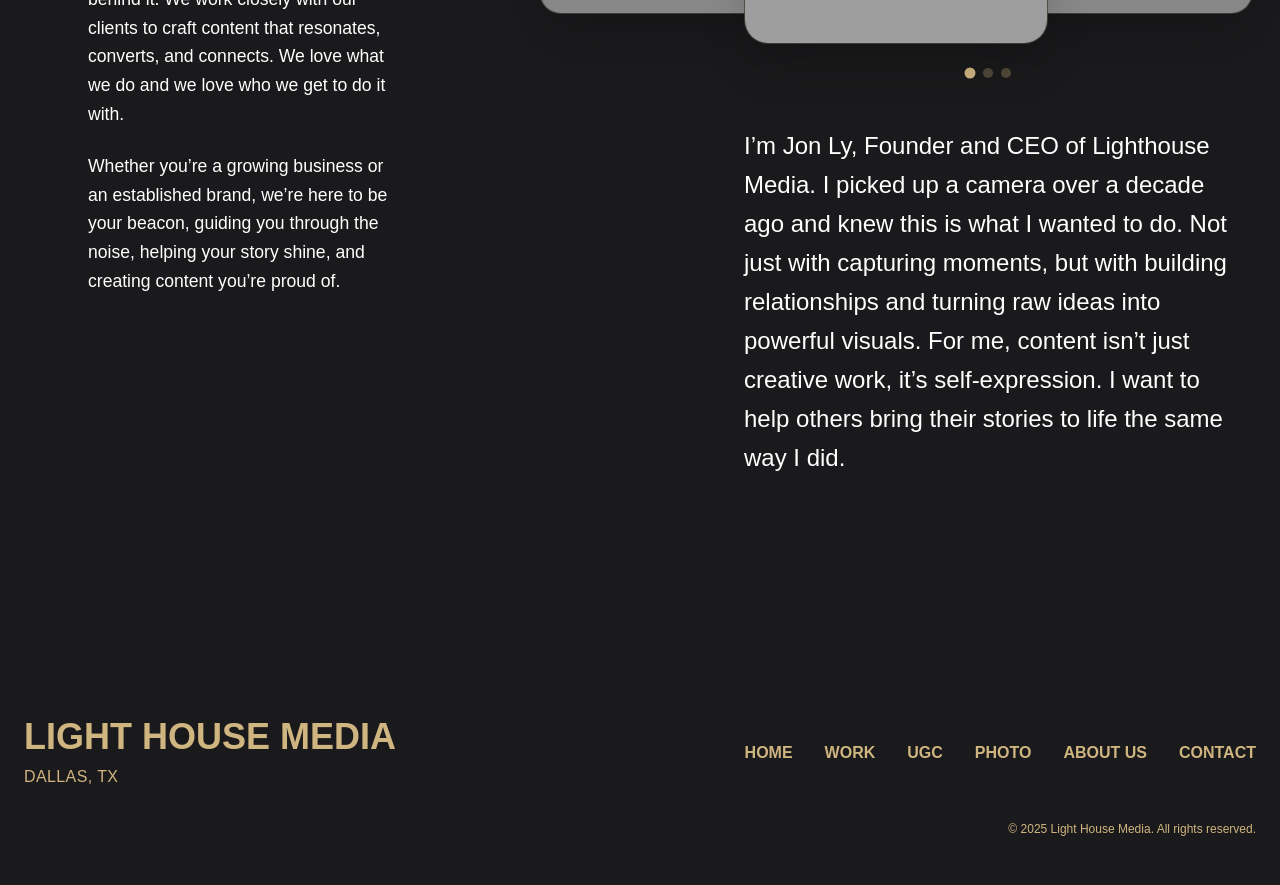
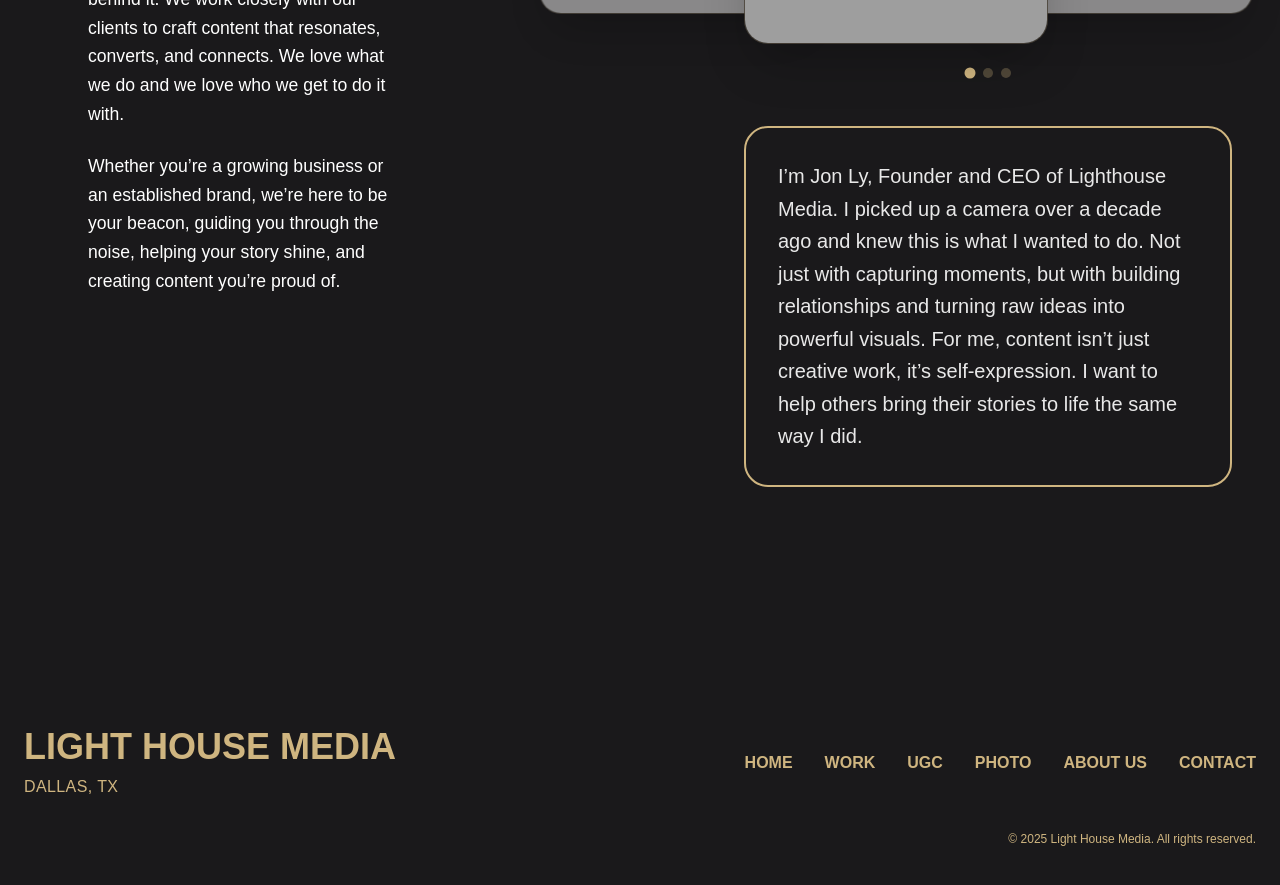
Before and after one commit to lighthousemediateam/lhmsite, a Next.js app: page /about in a window 1280 px wide. Shown: the part 2320-3205 px from the top of the page. Built offline with nearby package versions, Linux system fonts and the light colour scheme; grey boxes are pictures that could not be loaded; a web font is replaced by a local one.

Commit message:
added adam bio

```diff
--- a/components/TeamSpotlight.tsx
+++ b/components/TeamSpotlight.tsx
@@ -14,7 +14,7 @@ const team = [
     name: 'Adam Haisler',
     role: 'Business Operations Manager',
     image: 'https://lhmcollective.b-cdn.net/Team%20Spotlight/Adam%20Site%20Edit.jpg',
-    bio: 'Adam oversees operations, finances, and partner coordination to keep projects running smoothly.',
+    bio: 'I’m Adam Haisler, Chief Business Officer at Lighthouse Media. My passion lies in building the foundation that lets creativity thrive. From managing operations and finances to streamlining logistics, I ensure that business operations run seamlessly from start to finish. For me, success isn’t just about efficiency — it’s about giving our team the freedom to focus on what they do best: telling powerful stories.',
   },
   {
     name: 'Johnathan Nguyen',
@@ -23,7 +23,6 @@ const team = [
     bio: 'Johnathan bridges creative vision and logistics, making stories come to life on screen.',
   },
 ];
-
 
 const mod = (n: number, m: number) => ((n % m) + m) % m;
 
@@ -48,28 +47,35 @@ export default function TeamSpotlightCarousel() {
   return (
     <section className="bg-[#1a191b] text-[#cfb580] font-league px-5 md:px-16 py-20">
       <div className="max-w-7xl mx-auto">
-        {/* Header */}
+        {/* Header (intentionally empty per design) */}
         <header className="flex items-end justify-between gap-6 mb-8">
-          <h2 className="text-4xl sm:text-5xl md:text-6xl font-bold uppercase tracking-wider">
-
-          </h2>
+          <h2 className="text-4xl sm:text-5xl md:text-6xl font-bold uppercase tracking-wider">{''}</h2>
         </header>
 
         {/* 2-column layout */}
         <div className="grid grid-cols-1 md:grid-cols-12 gap-8 lg:gap-12 items-start overflow-visible relative">
           {/* LEFT: Horizontal photo carousel */}
-          <div className="md:col-span-8 relative z-[60] isolate w-full pr-4 md:pr-6 lg:pr-8 overflow-visible" style={containerMinH}>
+          <div
+            className="md:col-span-8 relative z-[60] isolate w-full pr-4 md:pr-6 lg:pr-8 overflow-visible"
+            style={containerMinH}
+          >
             <div className="hidden md:block relative h-[600px]">
               {team.map((member, i) => {
                 const dist = mod(i - index, count);
-                const layer = LAYERS[dist] ?? { scale: 0.8, x: dist * 300, z: 0, blur: 2, opacity: 0 };
+                const layer =
+                  LAYERS[dist] ?? { scale: 0.8, x: dist * 300, z: 0, blur: 2, opacity: 0 };
                 return (
                   <motion.article
                     key={member.name}
                     className="absolute inset-0 will-change-transform"
                     style={{ zIndex: layer.z as number }}
                     initial={false}
-                    animate={{ x: layer.x, scale: layer.scale, opacity: layer.opacity, filter: `blur(${layer.blur}px)` }}
+                    animate={{
+                      x: layer.x,
+                      scale: layer.scale,
+                      opacity: layer.opacity,
+                      filter: `blur(${layer.blur}px)`,
+                    }}
                     transition={{ type: 'spring', stiffness: 260, damping: 26 }}
                   >
                     <button
@@ -143,7 +149,9 @@ export default function TeamSpotlightCarousel() {
           {/* RIGHT: Info */}
           <aside className="md:col-span-4 relative z-20 md:pl-4 lg:pl-8">
             <div className="sticky top-28 space-y-4 md:ml-24">
-              <h3 className="text-3xl lg:text-4xl font-bold uppercase leading-tight text-white">{active.name}</h3>
+              <h3 className="text-3xl lg:text-4xl font-bold uppercase leading-tight text-white">
+                {active.name}
+              </h3>
               <p className="text-base md:text-lg text-white/90">{active.role}</p>
             </div>
           </aside>
@@ -155,15 +163,25 @@ export default function TeamSpotlightCarousel() {
         </div>
 
         {/* Bio */}
-        <div className="mt-10 md:mt-12 text-white text-xl md:text-2xl leading-relaxed max-w-4xl">
-          <p>{active.bio}</p>
+        <div className="mt-10 md:mt-12 max-w-4xl">
+          <div className="border-2 border-[#cfb580] rounded-3xl p-6 md:p-8 bg-transparent/0">
+            <p className="text-white/90 text-lg md:text-xl leading-relaxed">{active.bio}</p>
+          </div>
         </div>
       </div>
     </section>
   );
 }
 
-function Dots({ current, total, onDot }: { current: number; total: number; onDot: (i: number) => void }) {
+function Dots({
+  current,
+  total,
+  onDot,
+}: {
+  current: number;
+  total: number;
+  onDot: (i: number) => void;
+}) {
   return (
     <div className="flex items-center gap-2" role="tablist" aria-label="Team carousel">
       {Array.from({ length: total }).map((_, i) => (
@@ -173,7 +191,12 @@ function Dots({ current, total, onDot }: { current: number; total: number; onDot
           role="tab"
           aria-selected={i === current}
           aria-label={`Go to slide ${i + 1}`}
-          className={'h-2.5 w-2.5 rounded-full transition ' + (i === current ? 'bg-[#cfb580] scale-110' : 'bg-[#cfb580]/30 hover:bg-[#cfb580]/60')}
+          className={
+            'h-2.5 w-2.5 rounded-full transition ' +
+            (i === current
+              ? 'bg-[#cfb580] scale-110'
+              : 'bg-[#cfb580]/30 hover:bg-[#cfb580]/60')
+          }
         />
       ))}
     </div>
```
